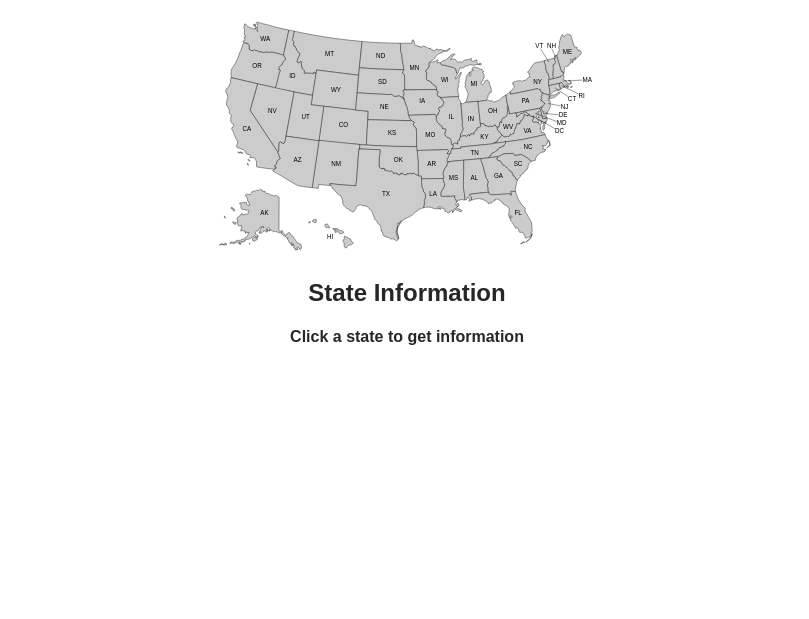
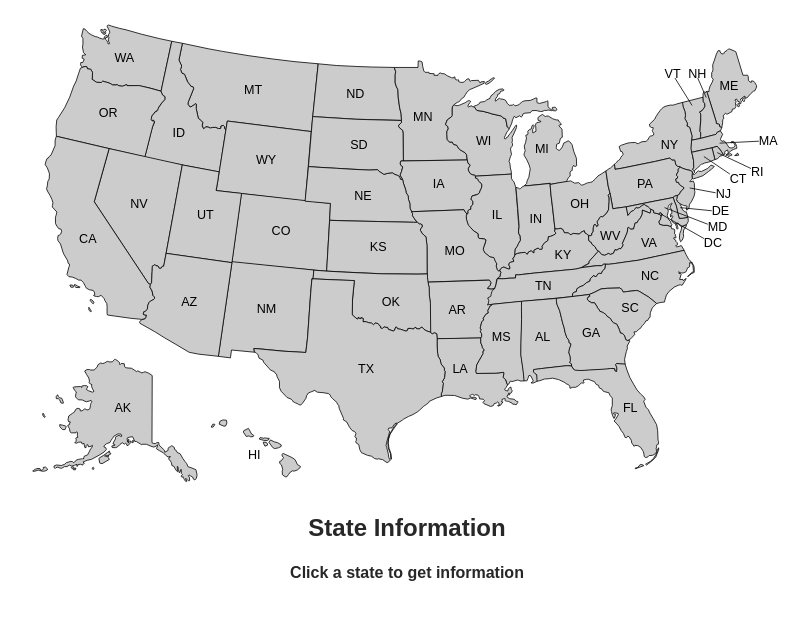
Before and after one commit to ChaseCares/clickable_map, a plain HTML site: page index.html in a window 1280 px wide. Shown: the part 61-680 px from the top of the page, without its empty margins (233-1042 px from the left). Drawn offline with Linux system fonts and the light colour scheme.

Commit message:
Adjust width

```diff
--- a/style.css
+++ b/style.css
@@ -4,7 +4,7 @@ body {
 }
 
 svg {
-	width: 30%;
+	width: clamp(400px, 60%, 100%);
 	height: auto;
 }
 
@@ -19,8 +19,6 @@ h4 {
 
 .state {
 	fill: #ccc;
-	/* position: relative;
-	z-index: 0; */
 }
 
 .abbrText {
```
